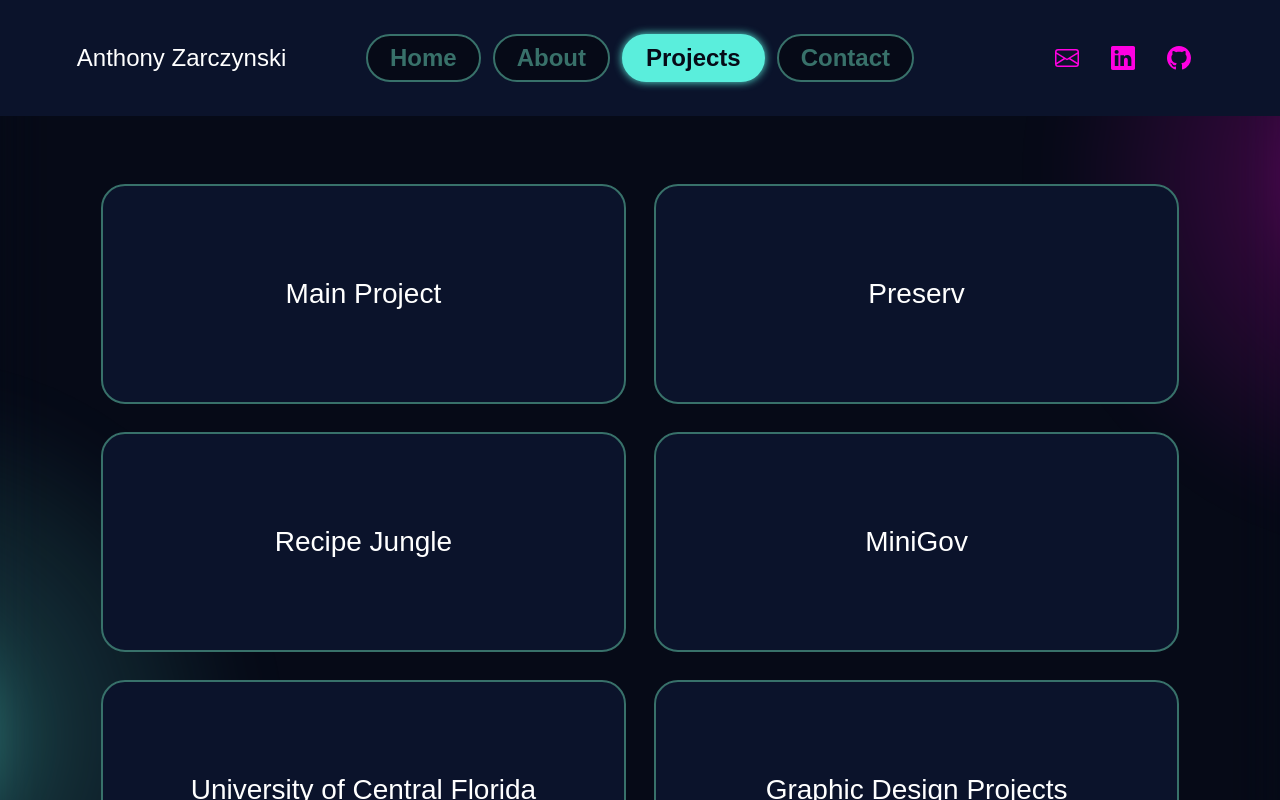
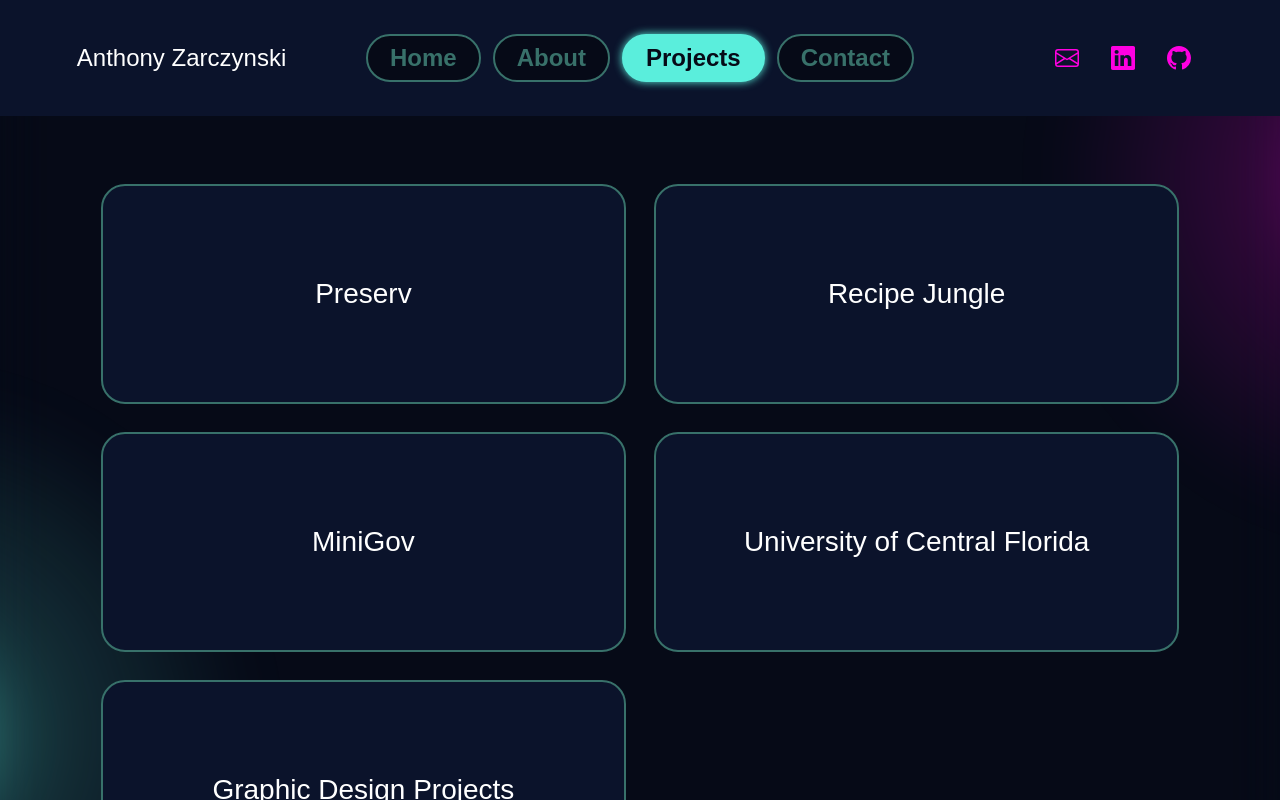
Before and after one commit to an677531/AnthonyZPortfolio, a React (Vite) app: page / in a window 1280 px wide. Both pictures are taken after a click on the button "Projects". Shown: the top 800 px of the page. Built offline with nearby package versions, Linux system fonts and the light colour scheme.

Commit message:
Projects page edits

```diff
--- a/src/components/Projects.jsx
+++ b/src/components/Projects.jsx
@@ -3,12 +3,12 @@ function Projects({ onNavigate }) {
         <section id="projects" className="hero">
             <div className="container">
 
-                <button
+                {/**<button
                     className="project-button"
                     onClick={() => onNavigate("project-template")}
                 >
                     Main Project
-                </button>
+                </button>*/}
 
                 <button
                     className="project-button"
```
